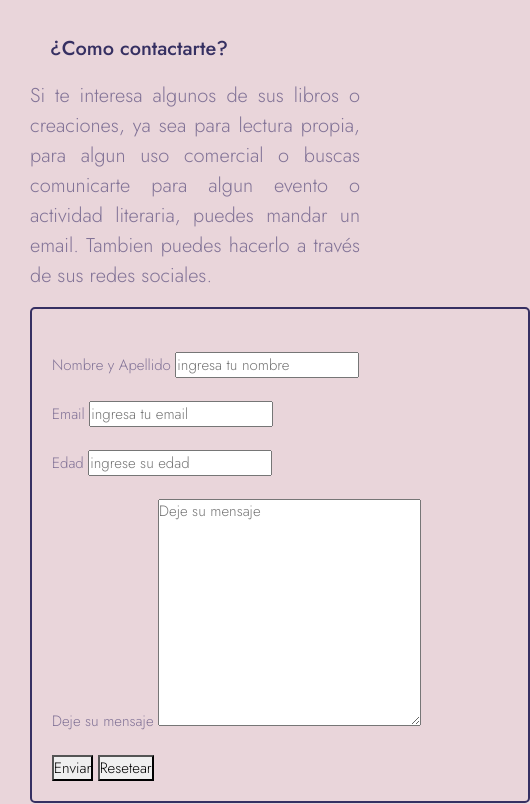
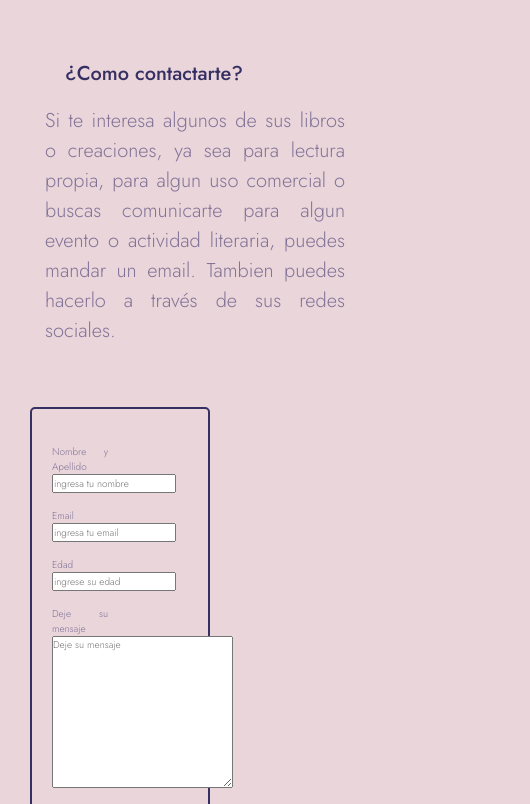
Before and after one commit to AgustinaCarrasco/PreEntrega.Carrasco, a website: page pages/contacto.html in a window 390 px wide. Shown: the part 282-1086 px from the top of the page, 530 px wide, since content can reach past the window. Drawn offline with nearby package versions, Linux system fonts and the light colour scheme; a web font is replaced by a local one.

Commit message:
mediaquerie

```diff
--- a/scss/layout/_contacto.scss
+++ b/scss/layout/_contacto.scss
@@ -5,6 +5,11 @@
     text-align:justify;
     padding:30px;
     display:flex;
+    .contactar{
+        padding:15px;
+        margin:15px;
+
+    }
     .formulario{
         width: 50%;
         padding:20px;
--- a/scss/layout/_medias.scss
+++ b/scss/layout/_medias.scss
@@ -123,7 +123,7 @@
         flex-direction: column;
     }
     .contactar{
-        font-size: 15px;
+        font-size:15px;
         margin:15px;
     }
     .formulario{
@@ -133,7 +133,7 @@
         padding-right:15px;
         border: 2px solid #363062;
         border-radius:5px;
-        font-size: 15px;
+        font-size: 10px;
         margin:15px;
     }
 }
```
Also changed, not shown: css/style.css, 1 other file.
